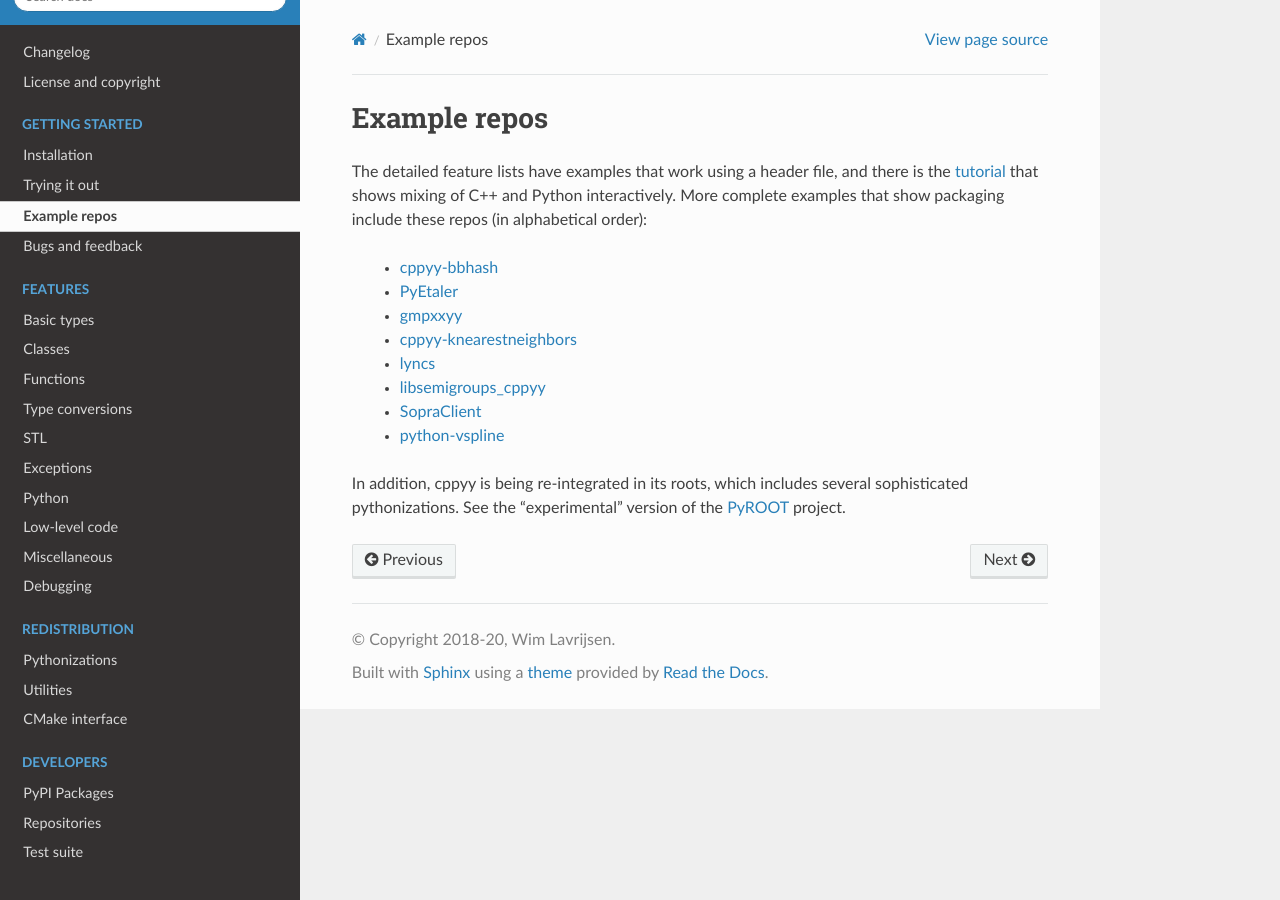
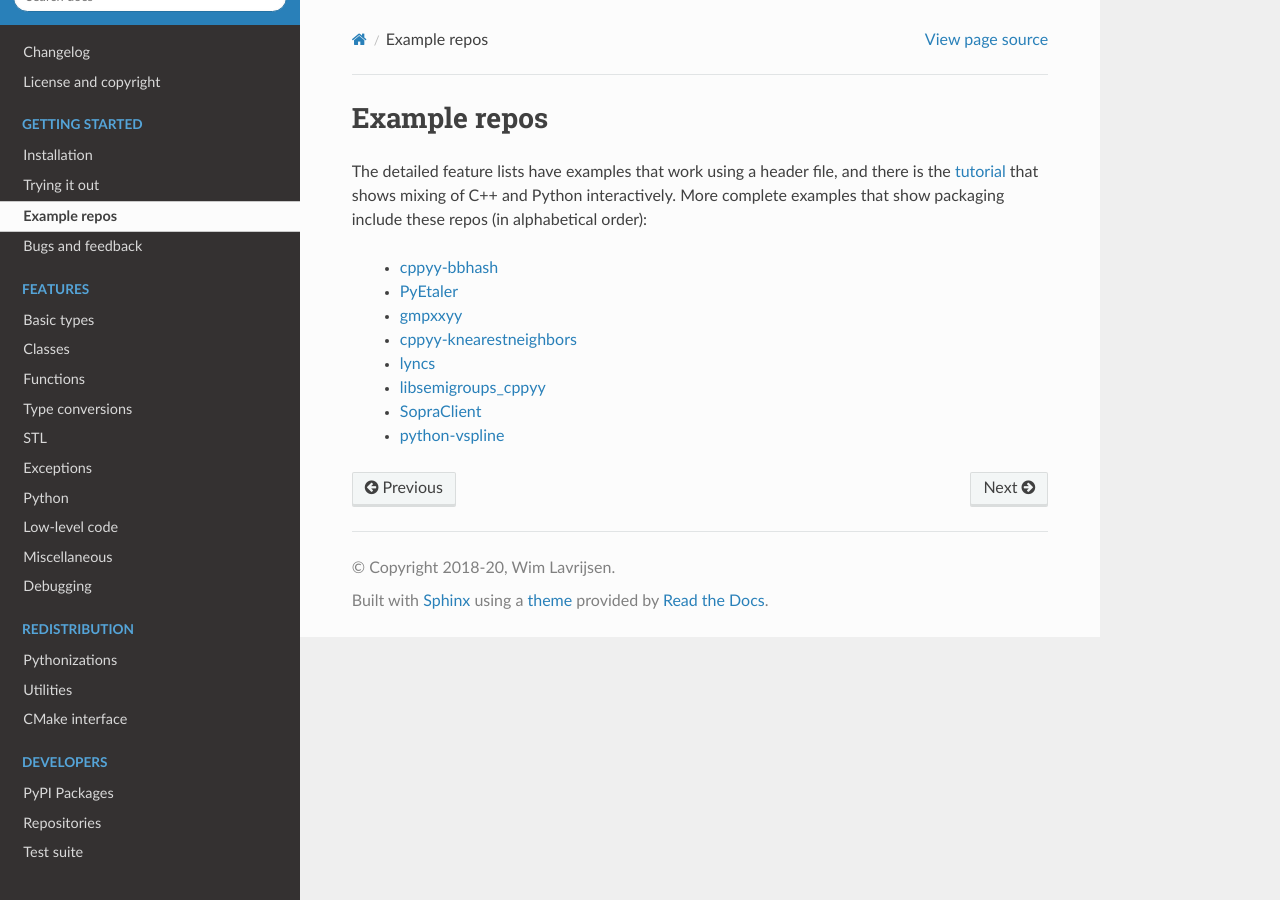
Before and after one commit to wlav/cppyy, a Sphinx documentation site: the page built from doc/source/examples.rst, in a window 1280 px wide. Built offline with Sphinx 7.4.7 and the Read the Docs theme 2.0.0, drawn with Linux system fonts in a browser that asks for light colours.

```diff
--- a/doc/source/cmake_interface.rst
+++ b/doc/source/cmake_interface.rst
@@ -88,7 +88,7 @@
     Cppyy_FOUND - set to true if Cppyy is found
     Cppyy_DIR - the directory where Cppyy is installed
     Cppyy_EXECUTABLE - the path to the Cppyy executable
-    Cppyy_INCLUDE_DIRS - Where to find the ROOT header files.
+    Cppyy_INCLUDE_DIRS - Where to find the Cppyy header files.
     Cppyy_VERSION - the version number of the Cppyy backend.
 
 and also defines the following functions::
@@ -170,8 +170,7 @@
 +----------------------+---------------------------------------------------------------------------------------------+
 |GENERATE_OPTIONS optio| Options which are to be passed into the rootcling                                           |
 |                      | command. For example, bindings which depend on Qt                                           |
-|                      | may need "-D__PIC__;-Wno-macro-redefined" as per                                            |
-|                      | https://sft.its.cern.ch/jira/browse/ROOT-8719.                                              |
+|                      | may need "-D__PIC__;-Wno-macro-redefined".                                                  |
 +----------------------+---------------------------------------------------------------------------------------------+
 |LINKDEFS def          | Files or lines which contain extra #pragma content                                          |
 |                      | for the linkdef.h file used by rootcling. See                                               |
--- a/doc/source/examples.rst
+++ b/doc/source/examples.rst
@@ -17,10 +17,6 @@
  * `SopraClient`_
  * `python-vspline`_
 
-In addition, cppyy is being re-integrated in its roots, which includes
-several sophisticated pythonizations.
-See the "experimental" version of the `PyROOT`_ project.
-
 .. _tutorial: https://bitbucket.org/wlav/cppyy/src/master/doc/tutorial/CppyyTutorial.ipynb?viewer=nbviewer&fileviewer=notebook-viewer%3Anbviewer
 .. _cppyy-bbhash: https://github.com/camillescott/cppyy-bbhash
 .. _PyEtaler: https://github.com/etaler/PyEtaler
@@ -30,4 +26,3 @@
 .. _libsemigroups_cppyy: https://github.com/libsemigroups/libsemigroups_cppyy
 .. _SopraClient: https://github.com/SoPra-Team-17/Client
 .. _python-vspline: https://bitbucket.org/kfj/python-vspline
-.. _PyROOT: https://root.cern.ch/
```
Also changed, not shown: 2 other files.
